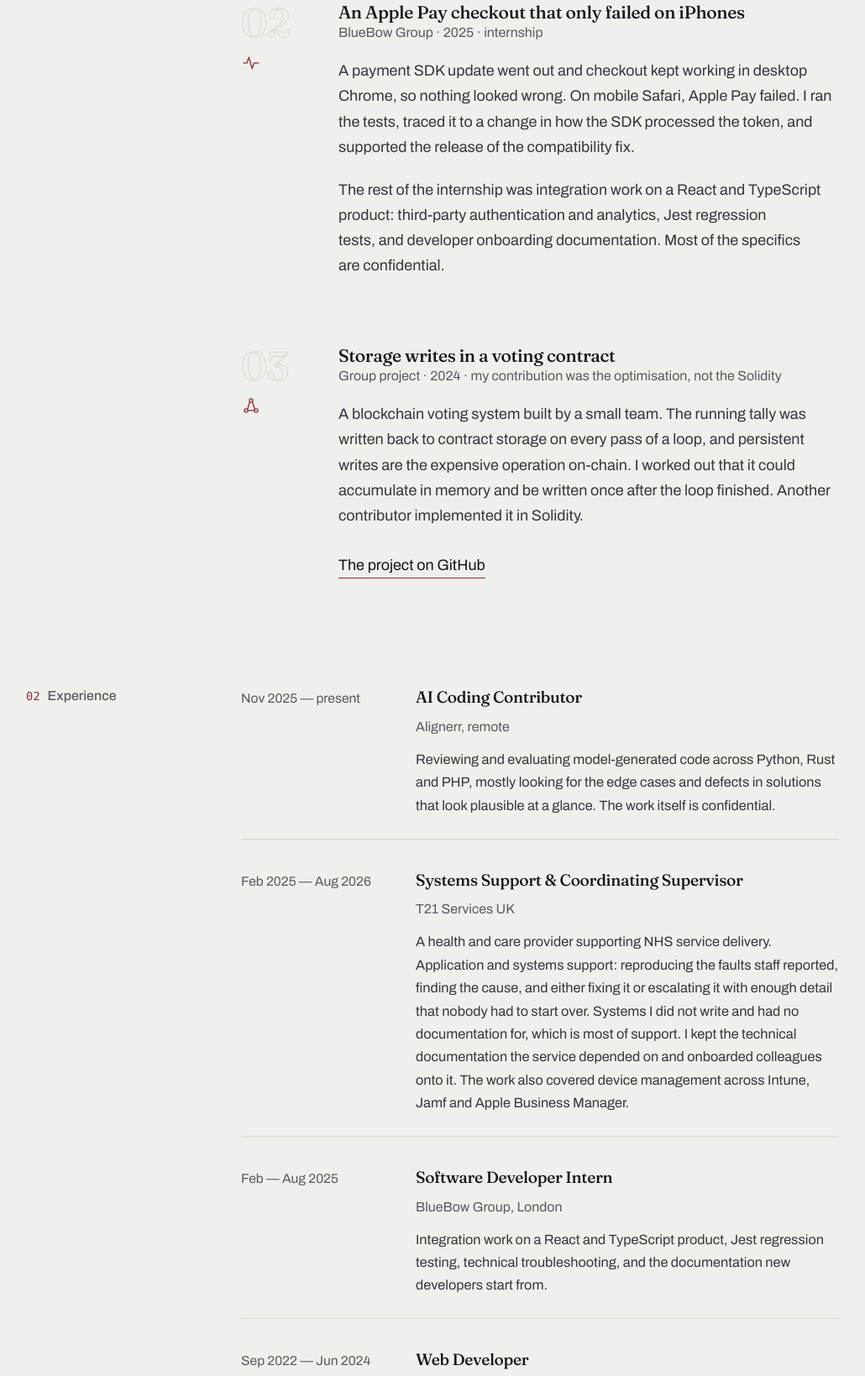
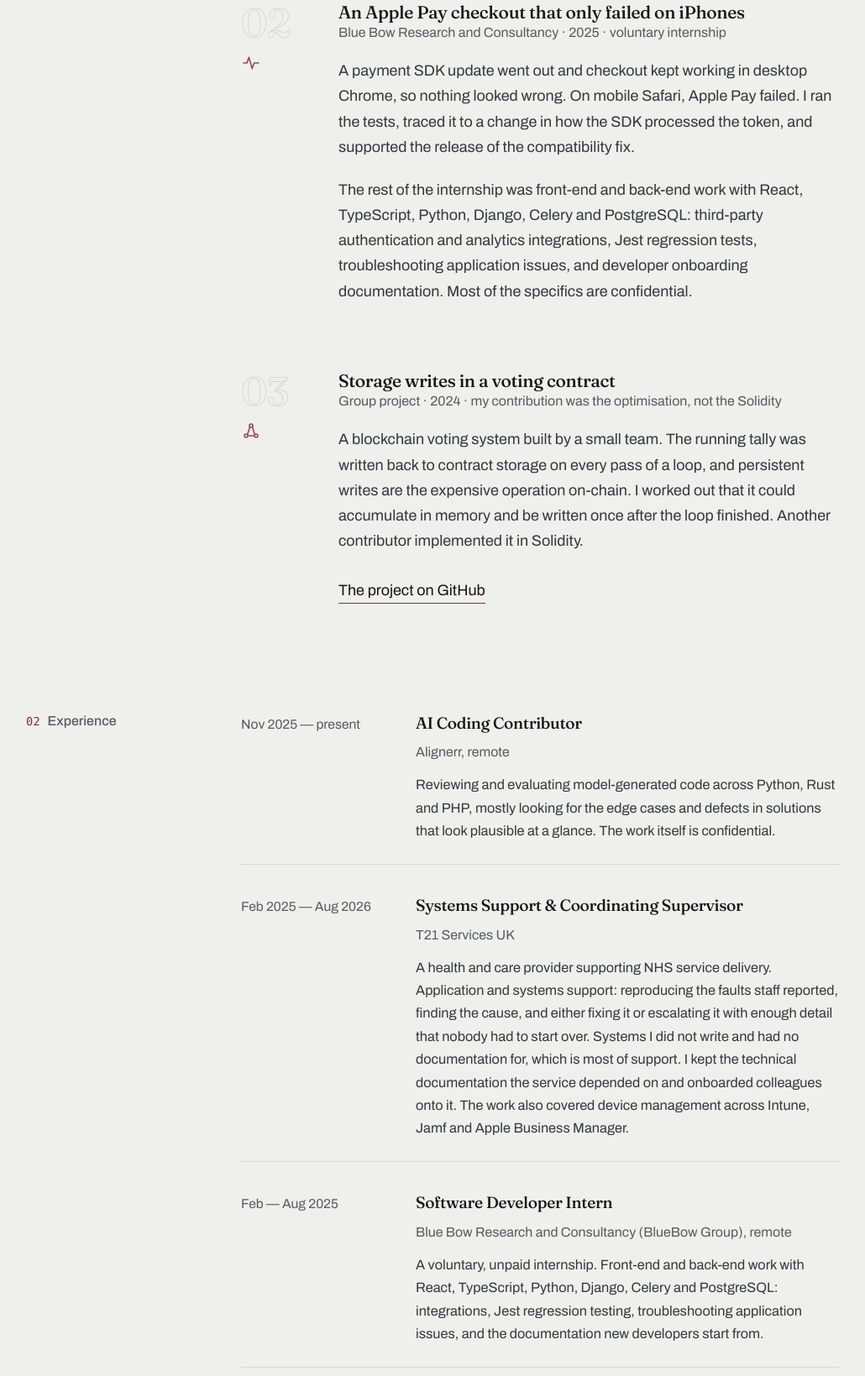
Before and after one commit to PeterFasae/peterfasae.github.io, a plain HTML site: page index.html in a window 1280 px wide. Shown: the part 1644-3283 px from the top of the page at 84% size, without its empty margins (125-1155 px from the left). Drawn offline with Linux system fonts and the light colour scheme.

Commit message:
Correct the BlueBow employer, arrangement, location and stack
The employer is Blue Bow Research and Consultancy, whose LinkedIn page is
BlueBow Group. The internship was voluntary and unpaid, and it was
remote, not London. The title stays Software Developer Intern and the
dates stay February to August 2025.

The work was front-end and back-end, with React, TypeScript, Python,
Django, Celery and PostgreSQL, not just a React and TypeScript product.
"Technical troubleshooting" becomes "troubleshooting application
issues", so it can't be read as end-user IT support, which was T21.
Python, Django and Celery join the "Working with" list. No metrics are
added.

```diff
--- a/index.html
+++ b/index.html
@@ -132,12 +132,13 @@
           </div>
           <div>
             <h3>An Apple Pay checkout that only failed on iPhones</h3>
-            <span class="role">BlueBow Group · 2025 · internship</span>
+            <span class="role">Blue Bow Research and Consultancy · 2025 · voluntary internship</span>
             <p>A payment SDK update went out and checkout kept working in desktop Chrome, so nothing
               looked wrong. On mobile Safari, Apple Pay failed. I ran the tests, traced it to a change
               in how the SDK processed the token, and supported the release of the compatibility fix.</p>
-            <p>The rest of the internship was integration work on a React and TypeScript product:
-              third-party authentication and analytics, Jest regression tests, and developer
+            <p>The rest of the internship was front-end and back-end work with React, TypeScript,
+              Python, Django, Celery and PostgreSQL: third-party authentication and analytics
+              integrations, Jest regression tests, troubleshooting application issues, and developer
               onboarding documentation. Most of the specifics are confidential.</p>
           </div>
         </article>
@@ -198,9 +199,10 @@
           <p class="when">Feb — Aug 2025</p>
           <div>
             <h3>Software Developer Intern</h3>
-            <p class="where">BlueBow Group, London</p>
-            <p>Integration work on a React and TypeScript product, Jest regression testing, technical
-              troubleshooting, and the documentation new developers start from.</p>
+            <p class="where">Blue Bow Research and Consultancy (BlueBow Group), remote</p>
+            <p>A voluntary, unpaid internship. Front-end and back-end work with React, TypeScript,
+              Python, Django, Celery and PostgreSQL: integrations, Jest regression testing,
+              troubleshooting application issues, and the documentation new developers start from.</p>
           </div>
         </li>
 
@@ -249,7 +251,7 @@
           clothing around London.</p>
 
         <p class="measure"><strong>Working with:</strong> TypeScript · JavaScript · React · Next.js ·
-          Node &amp; Express · REST APIs · PostgreSQL · AWS (Lambda, API Gateway, DynamoDB, Cognito, EC2, S3) ·
+          Node &amp; Express · Python · Django · Celery · REST APIs · PostgreSQL · AWS (Lambda, API Gateway, DynamoDB, Cognito, EC2, S3) ·
           OAuth 2.0 · Jest · Vitest · Playwright · GitHub Actions · Docker · Git</p>
 
         <div class="study">
```
